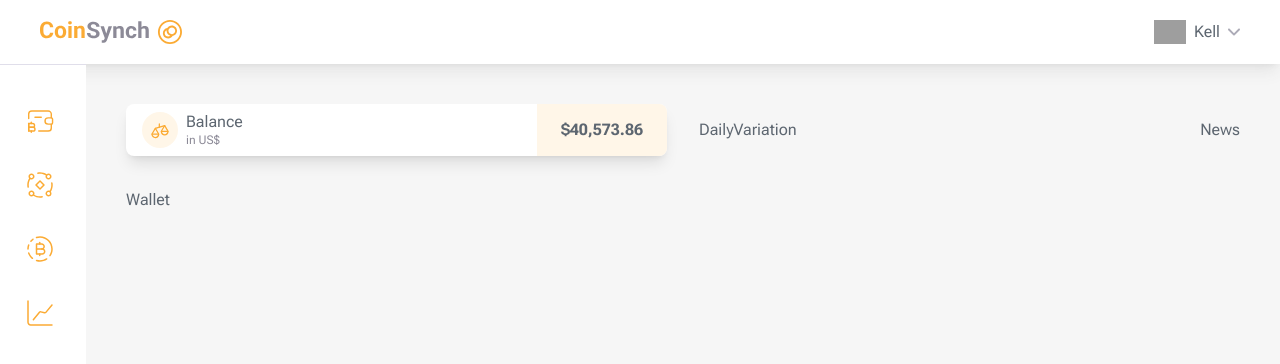
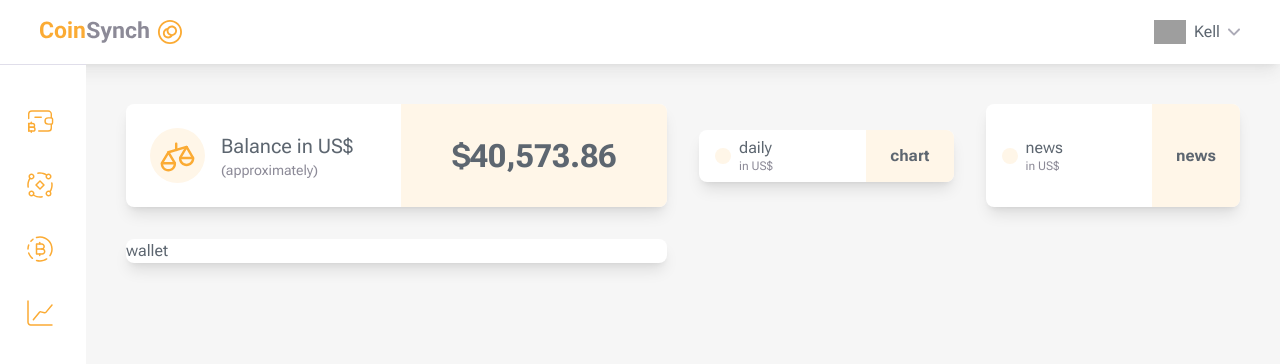
Before and after one commit to kellcrivelaroo/coinsynch, a Next.js app: page /dashboard in a window 1280 px wide. Shown: the top 364 px of the page. Built offline with nearby package versions, Linux system fonts and the light colour scheme; data requests are answered from the project's data file; grey boxes are pictures that could not be loaded.

Commit message:
feat: balance responsiveness implementation

```diff
--- a/src/app/dashboard/page.tsx
+++ b/src/app/dashboard/page.tsx
@@ -1,6 +1,9 @@
 import AsideMenu from '@/components/Dashboard/AsideMenu'
 import Balance from '@/components/Dashboard/Balance'
+import DailyVariation from '@/components/Dashboard/DailyVariation'
 import Header from '@/components/Dashboard/Header/Header'
+import News from '@/components/Dashboard/News'
+import Wallet from '@/components/Dashboard/Wallet'
 import { getCoinData } from '@/lib/utils'
 
 export default async function Dashboard() {
@@ -14,13 +17,13 @@ export default async function Dashboard() {
         <Balance coinsData={coinsData} />
 
         <div className="flex h-full w-full items-center justify-between gap-4 md:gap-6 lg:gap-8">
-          <div>DailyVariation</div>
-          <div>News</div>
+          <DailyVariation />
+          <News />
         </div>
 
         <div className="h-[1px] bg-secondary-300 md:hidden" />
 
-        <div>Wallet</div>
+        <Wallet />
       </main>
     </>
   )
--- a/src/components/Dashboard/Balance.tsx
+++ b/src/components/Dashboard/Balance.tsx
@@ -36,17 +36,31 @@ export default function Balance({ coinsData }: BalanceProps) {
 
   return (
     <section className="flex w-full justify-between overflow-hidden rounded-lg bg-white shadow-lg">
-      <div className="flex items-center px-4 py-2">
+      <div className="flex items-center gap-2 px-4 py-2 lg:gap-4 lg:p-6">
         <div className="rounded-full bg-primary-100 p-2">
-          <Image src={balanceIcon} width={20} alt="balance" className="" />
+          <Image
+            src={balanceIcon}
+            width={40}
+            alt="balance"
+            className="w-5 md:w-8 lg:w-10"
+          />
         </div>
-        <div className="ml-2 flex flex-col leading-tight">
-          <span>Balance</span>
-          <span className="text-xs text-secondary-500">in US$</span>
+
+        <div className="flex flex-col leading-tight md:w-[10rem] md:flex-row md:flex-wrap md:items-center md:text-xl">
+          <span>Balance&nbsp;</span>
+          <span className="text-xs text-secondary-500 md:text-xl md:text-text">
+            in US$
+          </span>
+          <span className="hidden text-sm text-secondary-500 md:block">
+            (approximately)
+          </span>
         </div>
       </div>
 
-      <div className="flex items-center bg-primary-100 px-6 py-3 text-base font-bold">
+      <div
+        className="flex items-center justify-center bg-primary-100 px-6 py-3 text-base font-bold md:basis-2/5 md:text-2xl
+      lg:basis-1/2 lg:text-3xl"
+      >
         {formatCurrency(balance)}
       </div>
     </section>
--- /dev/null
+++ b/src/components/Dashboard/DailyVariation.tsx
@@ -0,0 +1,17 @@
+export default function DailyVariation() {
+  return (
+    <section className="flex w-full flex-col justify-between overflow-hidden rounded-lg bg-white shadow-lg md:flex-row">
+      <div className="flex items-center px-4 py-2">
+        <div className="rounded-full bg-primary-100 p-2"></div>
+        <div className="ml-2 flex flex-col leading-tight">
+          <span>daily</span>
+          <span className="text-xs text-secondary-500">in US$</span>
+        </div>
+      </div>
+
+      <div className="flex items-center bg-primary-100 px-6 py-3 text-base font-bold">
+        chart
+      </div>
+    </section>
+  )
+}
--- /dev/null
+++ b/src/components/Dashboard/News.tsx
@@ -0,0 +1,17 @@
+export default function News() {
+  return (
+    <section className="flex h-full w-full flex-col justify-between overflow-hidden rounded-lg bg-white shadow-lg md:flex-row">
+      <div className="flex items-center px-4 py-2">
+        <div className="rounded-full bg-primary-100 p-2"></div>
+        <div className="ml-2 flex flex-col leading-tight">
+          <span>news</span>
+          <span className="text-xs text-secondary-500">in US$</span>
+        </div>
+      </div>
+
+      <div className="flex items-center bg-primary-100 px-6 py-3 text-base font-bold">
+        news
+      </div>
+    </section>
+  )
+}
--- /dev/null
+++ b/src/components/Dashboard/Wallet.tsx
@@ -0,0 +1,7 @@
+export default function Wallet() {
+  return (
+    <section className="flex w-full justify-between overflow-hidden rounded-lg bg-white shadow-lg">
+      wallet
+    </section>
+  )
+}
--- a/src/components/Hero/Hero.tsx
+++ b/src/components/Hero/Hero.tsx
@@ -12,7 +12,7 @@ export default function Hero() {
       >
         <div className="flex w-full gap-16">
           <div className="z-10 flex flex-col items-center text-center md:basis-1/2 md:items-start md:text-start">
-            <h1 className="mb-2 text-xl font-bold leading-tight text-primary-500 md:mb-4 md:text-[32px] lg:text-5xl">
+            <h1 className="mb-2 text-xl font-bold leading-tight text-primary-500 md:mb-4 md:text-3xl lg:text-5xl">
               Lorem ipsum dolor sit amet, consectetur
             </h1>
 
--- a/src/components/Solutions/Solutions.tsx
+++ b/src/components/Solutions/Solutions.tsx
@@ -42,7 +42,7 @@ export default function Solutions() {
           <span className="mb-1 text-base font-bold text-primary-500 lg:text-xl">
             Lorem ipsum
           </span>
-          <h2 className="mb-4 text-2xl font-bold md:text-[32px] lg:text-[40px]">
+          <h2 className="mb-4 text-2xl font-bold md:text-3xl lg:text-[40px]">
             Lorem ipsum
           </h2>
           <p className="mb-10 text-sm leading-relaxed md:text-base lg:mr-10 2xl:mr-40 2xl:w-[400px]">
--- a/src/components/Subscription/Subscription.tsx
+++ b/src/components/Subscription/Subscription.tsx
@@ -9,7 +9,7 @@ export default function Subscription() {
           <span className="mb-1 text-base font-bold text-primary-200 lg:text-xl">
             Lorem ipsum
           </span>
-          <h2 className="mb-4 text-2xl font-bold md:text-[32px] lg:text-[40px]">
+          <h2 className="mb-4 text-2xl font-bold md:text-3xl lg:text-[40px]">
             Lorem ipsum
           </h2>
           <p className="mb-10 text-sm leading-relaxed md:mb-0 md:text-base lg:mr-10 2xl:mr-40 2xl:w-[400px]">
--- a/src/components/TopCryptos/TopCryptos.tsx
+++ b/src/components/TopCryptos/TopCryptos.tsx
@@ -6,7 +6,7 @@ export default async function TopCryptos() {
       id="top-cryptos"
       className="defaultContainer flex w-full flex-col items-center px-6 py-14 md:py-20 lg:py-32"
     >
-      <h2 className="mb-4 text-xl font-bold md:text-2xl lg:mb-12 lg:text-[32px]">
+      <h2 className="mb-4 text-xl font-bold md:text-2xl lg:mb-12 lg:text-3xl">
         Top Cryptos
       </h2>
       <TopCryptoTable />
--- a/tailwind.config.js
+++ b/tailwind.config.js
@@ -58,6 +58,9 @@ module.exports = {
       gray: '#f6f6f6',
     },
     extend: {
+      fontSize: {
+        '3xl': '2rem',
+      },
       screens: {
         '2xs': '374px',
         '2xl': '1440px',
```
